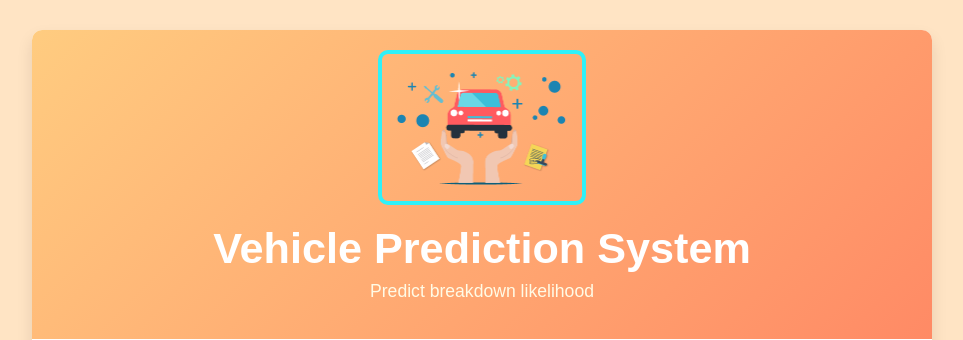
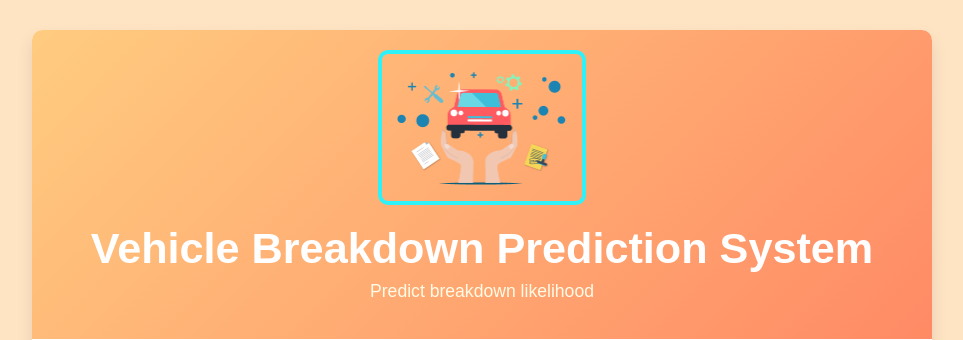
Before and after one commit to git-gauravtech/flask-ml-app, a Flask app: template templates/index.html in a window 1280 px wide. Shown: the top 340 px of the page, without its empty margins (158-1121 px from the left). Run offline with Flask 3, Linux system fonts and the light colour scheme; the template is opened without the code that fills it: most values are stand-ins (such as "Sample title", 1, 10 or a date in 2020); parts of the project's set-up code (start-up, migrations or seed data) failed here and were passed over.

Commit message:
Update index.html

```diff
--- a/templates/index.html
+++ b/templates/index.html
@@ -10,7 +10,7 @@
     <div class="container">
         <div class="header">
             <img src="{{ url_for('static', filename='images/vehicle.png') }}" alt="Vehicle" class="form-image">
-            <h1>Vehicle Prediction System</h1>
+            <h1>Vehicle Breakdown Prediction System</h1>
             <p>Predict breakdown likelihood</p>
         </div>
 
```
